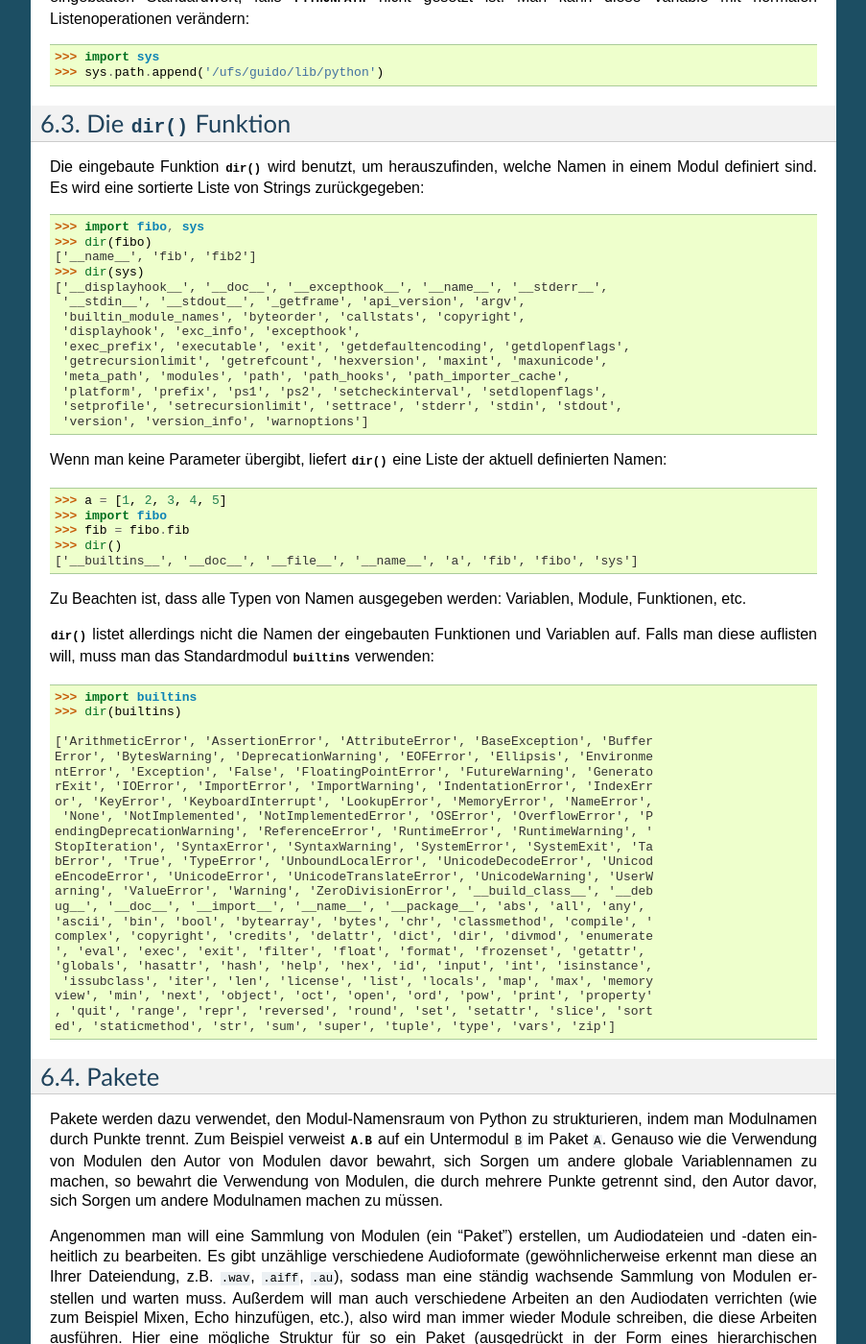
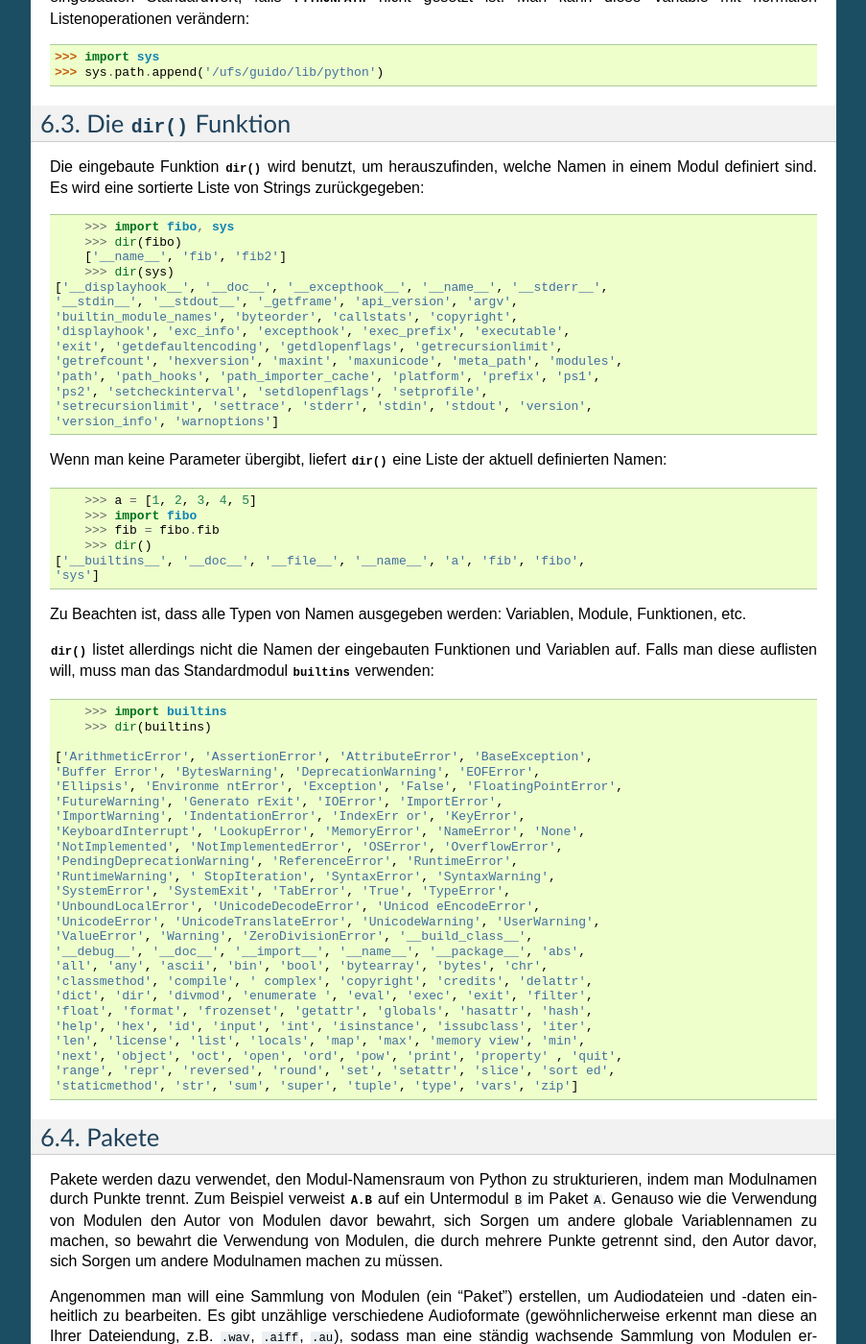
Before and after one commit to cofi/py-tutorial-de, a Sphinx documentation site: the page built from source/modules.rst, in a window 1280 px wide and 1400 px high, scrolled down 4167 px. Shown: the whole window at 96% size, without its empty margins (198-1101 px from the left). Built offline with Sphinx 7.4.7, drawn with Linux system fonts in a browser that asks for light colours; some of the changed text lies outside the part shown.

Commit message:
Edited config. Fixed formatting and defective mark-up.
`Today` is now updated with every build and sites display date of last change.

```diff
--- a/source/conf.py
+++ b/source/conf.py
@@ -57,7 +57,7 @@
 # non-false value, then it is used:
 #today = ''
 # Else, today_fmt is used as the format for a strftime call.
-#today_fmt = '%B %d, %Y'
+today_fmt = '%B %d, %Y'
 
 # List of documents that shouldn't be included in the build.
 #unused_docs = []
@@ -124,7 +124,7 @@
 
 # If not '', a 'Last updated on:' timestamp is inserted at every page bottom,
 # using the given strftime format.
-#html_last_updated_fmt = '%b %d, %Y'
+html_last_updated_fmt = '%b %d, %Y'
 
 # If true, SmartyPants will be used to convert quotes and dashes to
 # typographically correct entities.
--- a/source/controlflow.rst
+++ b/source/controlflow.rst
@@ -150,7 +150,7 @@
 .. _tut-break:
 
 :keyword:`break`- und :keyword:`continue`-Anweisungen und der :keyword:`else`-Zweig bei Schleifen
-================================================================================================
+=================================================================================================
 
 Eine  :keyword:`break`-Anweisung in einem Schleifenrumpf bewirkt --- wie in C
 --- dass an dieser Stelle mit sofortiger Wirkung die sie unmittelbar umgebende
@@ -504,7 +504,7 @@
 Ergebnis der Methode :meth:`keys` sortiert wird, bevor dessen Inhalt ausgegeben
 wird. Tut man das nicht, ist die Reihenfolge der Ausgabe undefiniert.
 
-.. _tut-arbitraryargs;
+.. _tut-arbitraryargs:
 
 Beliebig lange Argumentlisten
 -----------------------------
@@ -573,7 +573,7 @@
 .. _tut-lambda:
 
 Lambda-Form - anonyme Funktion
--------------------------
+------------------------------
 
 Aufgrund der hohen Nachfrage, haben ein paar Merkmale, die in funktionalen
 Programmiersprachen wie Lisp üblich sind, Einzug in Python gehalten. Mit dem
--- a/source/datastructures.rst
+++ b/source/datastructures.rst
@@ -50,7 +50,7 @@
    :noindex:
 
    Entfernt das Element an der gegebenen Position und gibt es zurück. Ist kein
-   Index gegeben, entfernt ``a.pop()``das letzte Element der Liste und gibt es
+   Index gegeben, entfernt ``a.pop()`` das letzte Element der Liste und gibt es
    zurück. (Die eckigen Klammern um das *i* in der Methodensignatur herum,
    zeigen an, dass das Argument optional ist und nicht, dass man dort eckige
    Klammern eintippen sollte. Du wirst diese Notation des öfteren in der
@@ -105,7 +105,7 @@
 .. _tut-lists-as-stacks:
 
 Benutzung von Listen als Stack
------------------------------
+------------------------------
 
 Die Methoden von Listen, machen es sehr einfach eine Liste als Stack zu
 benutzen, wo das zuletzt hinzugekommene als Erstes abgerufen wird ("last-in,
--- a/source/modules.rst
+++ b/source/modules.rst
@@ -5,19 +5,20 @@
 ******
 
 Wenn man den Python-Interpreter beendet und erneut startet, gehen alle
-vorgenommenen Definitionen (Funktionen und Variablen) verloren. Deshalb
-benutzt man vorzugsweise einen Text-Editor, um längere und komplexere Programme
-zu schreiben und verwendet eine Datei als Eingabe für den Interpreter. Diese Datei
-wird auch als Skript bezeichnet. Wird ein Programm länger, teilt man es
-besser in mehrere Dateien auf, um es leichter warten zu können. Außerdem ist es
-von Vorteil, nützliche Funktionen in mehreren Programmen verwenden zu können, ohne sie in jedem Programm erneut definieren zu müssen.
+vorgenommenen Definitionen (Funktionen und Variablen) verloren. Deshalb benutzt
+man vorzugsweise einen Text-Editor, um längere und komplexere Programme zu
+schreiben und verwendet eine Datei als Eingabe für den Interpreter. Diese Datei
+wird auch als Skript bezeichnet. Wird ein Programm länger, teilt man es besser
+in mehrere Dateien auf, um es leichter warten zu können. Außerdem ist es von
+Vorteil, nützliche Funktionen in mehreren Programmen verwenden zu können, ohne
+sie in jedem Programm erneut definieren zu müssen.
 
 Hierfür bietet Python die Möglichkeit, etwas in einer Datei zu definieren und
 diese in einer anderen Datei oder in der interaktiven Konsole wieder zu
 verwenden. So eine Datei wird als *Modul* bezeichnet. Definitionen eines Moduls
 können in anderen Modulen oder in das *Hauptmodul* *importiert* werden, welches
-die Gesamtheit aller Funktionen und Variablen enthält, auf die man in einem Skript
-zugreifen kann.
+die Gesamtheit aller Funktionen und Variablen enthält, auf die man in einem
+Skript zugreifen kann.
 
 Ein Modul ist eine Datei, die Python-Definitionen und -Anweisungen beinhaltet.
 Der Dateiname mit dem :file:`.py` Suffix entspricht dem Namen des Moduls.
@@ -178,10 +179,11 @@
 auch das Skript befindet beginnt, gefolgt von :envvar:`PYTHONPATH` und dem
 installationsabhängigen default-Pfad. Dies erlaubt Python-Programmen, die
 Suchpfade zu verändern, zu ersetzen oder die Reihenfolge zu ändern. Zu beachten
-ist, dass das Skript nicht den selben Namen haben darf wie eines der Standardmodule,
-da das aktuelle Verzeichnis ja auch im Suchpfad enthalten ist. In diesem Fall
-versucht Python das Skript als Modul zu importieren, was normalerweise zu einem
-Fehler führt. Siehe :ref:`tut-standardmodules` für mehr Informationen.
+ist, dass das Skript nicht den selben Namen haben darf wie eines der
+Standardmodule, da das aktuelle Verzeichnis ja auch im Suchpfad enthalten ist.
+In diesem Fall versucht Python das Skript als Modul zu importieren, was
+normalerweise zu einem Fehler führt. Siehe :ref:`tut-standardmodules` für mehr
+Informationen.
 
 "Kompilierte" Python-Dateien
 ----------------------------
@@ -195,7 +197,7 @@
 :file:`.pyc` ignoriert.
 
 Normalerweise muss man nichts tun, damit die :file:`spam.pyc` Datei erstellt
-wird. Immer wenn :file:`spam.py` erfolgreich kompiliert wird, wird auch
+wird. Immer, wenn :file:`spam.py` erfolgreich kompiliert wird, wird auch
 versucht die kompilierte Version in :file:`spam.pyc` zu schreiben. Es wird kein
 Fehler geworfen, wenn der Vorgang scheitert; wenn aus irgendeinem Grund die
 Datei nicht vollständig geschrieben sein sollte, wird die daraus resultierende
@@ -236,7 +238,8 @@
   rekonstruiert werden kann.
 
 * Das Modul :mod:`compileall` kann :file:`.pyc` Dateien (oder auch :file:`.pyo`,
-  wenn :option:`-O` genutzt wird) aus allen Modulen eines Verzeichnisses erzeugen.
+  wenn :option:`-O` genutzt wird) aus allen Modulen eines Verzeichnisses
+  erzeugen.
 
 .. _tut-standardmodules:
 
@@ -274,8 +277,8 @@
 Die Variable ``sys.path`` ist eine Liste von Zeichenketten, die den Suchpfad des
 Interpreters vorgibt. Sie ist mit einem Standardpfad voreingestellt, der aus der
 Umgebungsvariable :envvar:`PYTHONPATH` entnommen wird oder aus einem eingebauten
-Standardwert, falls :envvar:`PYTHONPATH` nicht gesetzt ist. Man kann diese Variable
-mit normalen Listenoperationen verändern::
+Standardwert, falls :envvar:`PYTHONPATH` nicht gesetzt ist. Man kann diese
+Variable mit normalen Listenoperationen verändern::
 
 	>>> import sys
 	>>> sys.path.append('/ufs/guido/lib/python')
@@ -293,16 +296,16 @@
 	>>> dir(fibo)
 	['__name__', 'fib', 'fib2']
 	>>> dir(sys)
-	['__displayhook__', '__doc__', '__excepthook__', '__name__', '__stderr__',
-	 '__stdin__', '__stdout__', '_getframe', 'api_version', 'argv',
-	 'builtin_module_names', 'byteorder', 'callstats', 'copyright',
-	 'displayhook', 'exc_info', 'excepthook',
-	 'exec_prefix', 'executable', 'exit', 'getdefaultencoding', 'getdlopenflags',
-	 'getrecursionlimit', 'getrefcount', 'hexversion', 'maxint', 'maxunicode',
-	 'meta_path', 'modules', 'path', 'path_hooks', 'path_importer_cache',
-	 'platform', 'prefix', 'ps1', 'ps2', 'setcheckinterval', 'setdlopenflags',
-	 'setprofile', 'setrecursionlimit', 'settrace', 'stderr', 'stdin', 'stdout',
-	 'version', 'version_info', 'warnoptions']
+    ['__displayhook__', '__doc__', '__excepthook__', '__name__', '__stderr__',
+    '__stdin__', '__stdout__', '_getframe', 'api_version', 'argv',
+    'builtin_module_names', 'byteorder', 'callstats', 'copyright',
+    'displayhook', 'exc_info', 'excepthook', 'exec_prefix', 'executable',
+    'exit', 'getdefaultencoding', 'getdlopenflags', 'getrecursionlimit',
+    'getrefcount', 'hexversion', 'maxint', 'maxunicode', 'meta_path', 'modules',
+    'path', 'path_hooks', 'path_importer_cache', 'platform', 'prefix', 'ps1',
+    'ps2', 'setcheckinterval', 'setdlopenflags', 'setprofile',
+    'setrecursionlimit', 'settrace', 'stderr', 'stdin', 'stdout', 'version',
+    'version_info', 'warnoptions']
 
 Wenn man keine Parameter übergibt, liefert :func:`dir` eine Liste der aktuell
 definierten Namen::
@@ -311,7 +314,8 @@
 	>>> import fibo
 	>>> fib = fibo.fib
 	>>> dir()
-	['__builtins__', '__doc__', '__file__', '__name__', 'a', 'fib', 'fibo', 'sys']
+    ['__builtins__', '__doc__', '__file__', '__name__', 'a', 'fib', 'fibo',
+    'sys']
 
 Zu Beachten ist, dass alle Typen von Namen ausgegeben werden: Variablen, Module,
 Funktionen, etc.
@@ -325,26 +329,29 @@
 	>>> import builtins
 	>>> dir(builtins)
 
-	['ArithmeticError', 'AssertionError', 'AttributeError', 'BaseException', 'Buffer
-	Error', 'BytesWarning', 'DeprecationWarning', 'EOFError', 'Ellipsis', 'Environme
-	ntError', 'Exception', 'False', 'FloatingPointError', 'FutureWarning', 'Generato
-	rExit', 'IOError', 'ImportError', 'ImportWarning', 'IndentationError', 'IndexErr
-	or', 'KeyError', 'KeyboardInterrupt', 'LookupError', 'MemoryError', 'NameError',
-	 'None', 'NotImplemented', 'NotImplementedError', 'OSError', 'OverflowError', 'P
-	endingDeprecationWarning', 'ReferenceError', 'RuntimeError', 'RuntimeWarning', '
-	StopIteration', 'SyntaxError', 'SyntaxWarning', 'SystemError', 'SystemExit', 'Ta
-	bError', 'True', 'TypeError', 'UnboundLocalError', 'UnicodeDecodeError', 'Unicod
-	eEncodeError', 'UnicodeError', 'UnicodeTranslateError', 'UnicodeWarning', 'UserW
-	arning', 'ValueError', 'Warning', 'ZeroDivisionError', '__build_class__', '__deb
-	ug__', '__doc__', '__import__', '__name__', '__package__', 'abs', 'all', 'any',
-	'ascii', 'bin', 'bool', 'bytearray', 'bytes', 'chr', 'classmethod', 'compile', '
-	complex', 'copyright', 'credits', 'delattr', 'dict', 'dir', 'divmod', 'enumerate
-	', 'eval', 'exec', 'exit', 'filter', 'float', 'format', 'frozenset', 'getattr',
-	'globals', 'hasattr', 'hash', 'help', 'hex', 'id', 'input', 'int', 'isinstance',
-	 'issubclass', 'iter', 'len', 'license', 'list', 'locals', 'map', 'max', 'memory
-	view', 'min', 'next', 'object', 'oct', 'open', 'ord', 'pow', 'print', 'property'
-	, 'quit', 'range', 'repr', 'reversed', 'round', 'set', 'setattr', 'slice', 'sort
-	ed', 'staticmethod', 'str', 'sum', 'super', 'tuple', 'type', 'vars', 'zip']
+    ['ArithmeticError', 'AssertionError', 'AttributeError', 'BaseException',
+    'Buffer Error', 'BytesWarning', 'DeprecationWarning', 'EOFError',
+    'Ellipsis', 'Environme ntError', 'Exception', 'False', 'FloatingPointError',
+    'FutureWarning', 'Generato rExit', 'IOError', 'ImportError',
+    'ImportWarning', 'IndentationError', 'IndexErr or', 'KeyError',
+    'KeyboardInterrupt', 'LookupError', 'MemoryError', 'NameError', 'None',
+    'NotImplemented', 'NotImplementedError', 'OSError', 'OverflowError',
+    'PendingDeprecationWarning', 'ReferenceError', 'RuntimeError',
+    'RuntimeWarning', ' StopIteration', 'SyntaxError', 'SyntaxWarning',
+    'SystemError', 'SystemExit', 'TabError', 'True', 'TypeError',
+    'UnboundLocalError', 'UnicodeDecodeError', 'Unicod eEncodeError',
+    'UnicodeError', 'UnicodeTranslateError', 'UnicodeWarning', 'UserWarning',
+    'ValueError', 'Warning', 'ZeroDivisionError', '__build_class__',
+    '__debug__', '__doc__', '__import__', '__name__', '__package__', 'abs',
+    'all', 'any', 'ascii', 'bin', 'bool', 'bytearray', 'bytes', 'chr',
+    'classmethod', 'compile', ' complex', 'copyright', 'credits', 'delattr',
+    'dict', 'dir', 'divmod', 'enumerate ', 'eval', 'exec', 'exit', 'filter',
+    'float', 'format', 'frozenset', 'getattr', 'globals', 'hasattr', 'hash',
+    'help', 'hex', 'id', 'input', 'int', 'isinstance', 'issubclass', 'iter',
+    'len', 'license', 'list', 'locals', 'map', 'max', 'memory view', 'min',
+    'next', 'object', 'oct', 'open', 'ord', 'pow', 'print', 'property' , 'quit',
+    'range', 'repr', 'reversed', 'round', 'set', 'setattr', 'slice', 'sort ed',
+    'staticmethod', 'str', 'sum', 'super', 'tuple', 'type', 'vars', 'zip']
 
 .. _tut-packages:
 
```
Also changed, not shown: other parts of source/modules.rst (+1 -1 lines), source/stdlib2.rst (+19 -17 lines).
